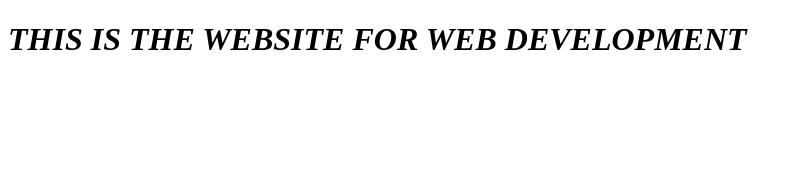
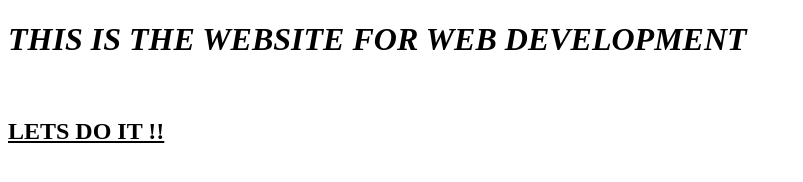
Before and after one commit to NehaVerma14/Website, a plain HTML site: page site/index.html in a window 1280 px wide. Shown: the whole page, without its empty margins (0-803 px from the left). Drawn offline with Linux system fonts and the light colour scheme.

Commit message:
Slight changes to the content

```diff
--- a/site/index.html
+++ b/site/index.html
@@ -5,5 +5,7 @@
 </head>
 <body>
 	<h1> <i>THIS IS THE WEBSITE FOR WEB DEVELOPMENT</i></h1>
+	<br>
+	<h2> <u> LETS DO IT !!</u><h2>
 </body>
 </html>
```
